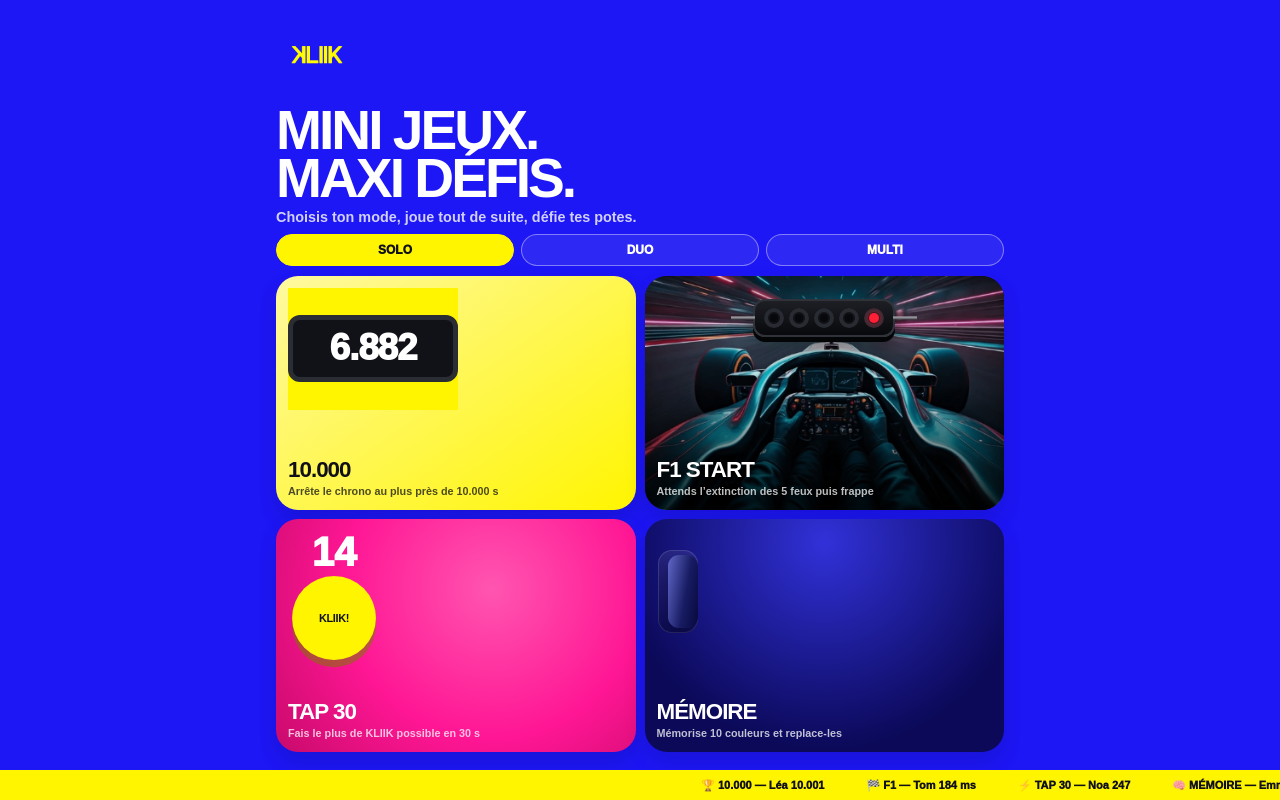
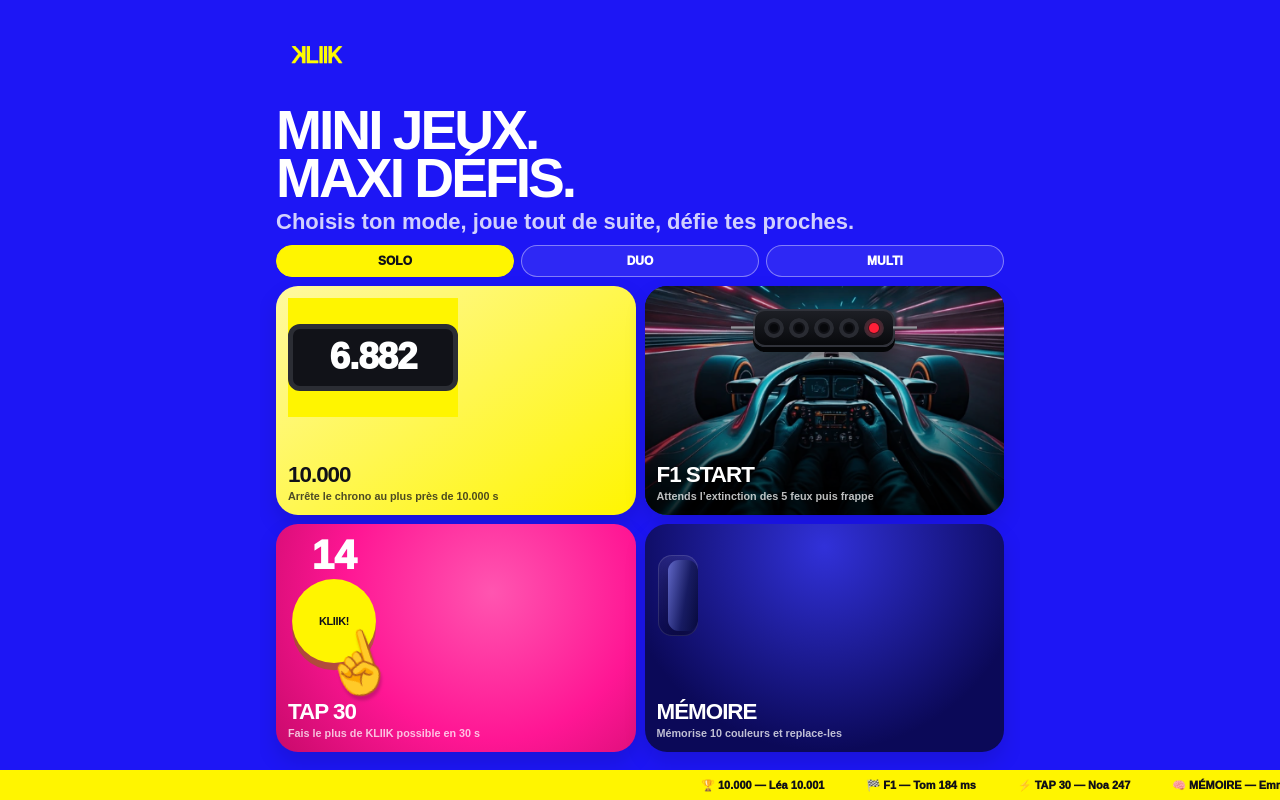
Before and after one commit to romainmannino/kliik, a Next.js app: page / in a window 1280 px wide. Built offline with nearby package versions, Linux system fonts and the light colour scheme.

Commit message:
Polish home tagline and add Tap 30 finger cue

```diff
--- a/app/home-hotfix.css
+++ b/app/home-hotfix.css
@@ -71,10 +71,8 @@
   overflow:hidden!important;
   height:62%!important;
   border-radius:0!important;
-  background:
-    linear-gradient(180deg,#2f3136 0%,#3f4147 42%,#4b4d52 100%)!important;
+  background:linear-gradient(180deg,#2f3136 0%,#3f4147 42%,#4b4d52 100%)!important;
 }
-/* road / grid perspective */
 .card-f1 .cardVisual::before{
   content:''!important;
   display:block!important;
@@ -86,22 +84,7 @@
   transform:translateX(-50%) perspective(240px) rotateX(10deg)!important;
   transform-origin:50% 100%!important;
   z-index:40!important;
-  background:
-    linear-gradient(90deg,
-      transparent 0 12%,
-      rgba(255,255,255,.08) 12% 12.8%,
-      transparent 12.8% 34%,
-      rgba(255,255,255,.82) 34% 36%,
-      transparent 36% 64%,
-      rgba(255,255,255,.82) 64% 66%,
-      transparent 66% 87.2%,
-      rgba(255,255,255,.08) 87.2% 88%,
-      transparent 88% 100%),
-    repeating-linear-gradient(0deg,
-      transparent 0 22%,
-      rgba(255,255,255,.10) 22% 22.8%,
-      transparent 22.8% 44%),
-    linear-gradient(180deg,#34363b 0%,#4b4d52 100%)!important;
+  background:linear-gradient(90deg,transparent 0 12%,rgba(255,255,255,.08) 12% 12.8%,transparent 12.8% 34%,rgba(255,255,255,.82) 34% 36%,transparent 36% 64%,rgba(255,255,255,.82) 64% 66%,transparent 66% 87.2%,rgba(255,255,255,.08) 87.2% 88%,transparent 88% 100%),repeating-linear-gradient(0deg,transparent 0 22%,rgba(255,255,255,.10) 22% 22.8%,transparent 22.8% 44%),linear-gradient(180deg,#34363b 0%,#4b4d52 100%)!important;
   opacity:1!important;
   border:0!important;
   border-radius:0!important;
@@ -115,7 +98,6 @@
   content:none!important;
   display:none!important;
 }
-/* overhead gantry */
 .card-f1 .miniLights{
   position:absolute!important;
   z-index:60!important;
@@ -182,9 +164,46 @@
   64%,100%{opacity:0}
 }
 
+/* Final home polish: wording + visual press cue, without touching game logic. */
+.homeHero p{
+  font-size:0!important;
+  white-space:nowrap!important;
+}
+.homeHero p::after{
+  content:'Choisis ton mode, joue tout de suite, défie tes proches.';
+  display:block;
+  font-size:clamp(15px,3.8vw,22px);
+  line-height:1.2;
+  white-space:nowrap;
+}
+.card-tap .tapPulse{
+  position:relative!important;
+  overflow:visible!important;
+}
+.card-tap .tapPulse::after{
+  content:'☝️';
+  position:absolute;
+  z-index:80;
+  right:-27px;
+  bottom:-31px;
+  font-size:clamp(42px,12vw,66px);
+  line-height:1;
+  transform:rotate(-18deg);
+  transform-origin:50% 80%;
+  filter:drop-shadow(0 5px 2px rgba(0,0,0,.18));
+  pointer-events:none;
+  animation:kliikFingerTap .72s ease-in-out infinite alternate;
+}
+@keyframes kliikFingerTap{
+  from{transform:translateY(3px) rotate(-18deg) scale(.96)}
+  to{transform:translateY(-2px) rotate(-18deg) scale(1.03)}
+}
+
 @media(max-width:430px){
   .card-ten .miniTimer{min-width:120px!important;font-size:30px!important;padding:9px 11px!important}
   .card-f1 .miniLights{gap:4px!important;padding:7px 8px!important;top:18%!important}
   .card-f1 .miniLights i{width:21px!important;height:21px!important;flex-basis:21px!important;border-width:4px!important}
   .card-f1 .miniLights::before,.card-f1 .miniLights::after{width:48px!important}
+  .homeHero p::after{font-size:clamp(12px,3.55vw,16px)!important;letter-spacing:-.2px!important}
+  .card-tap .tapPulse::after{right:-24px;bottom:-27px;font-size:52px}
 }
```
